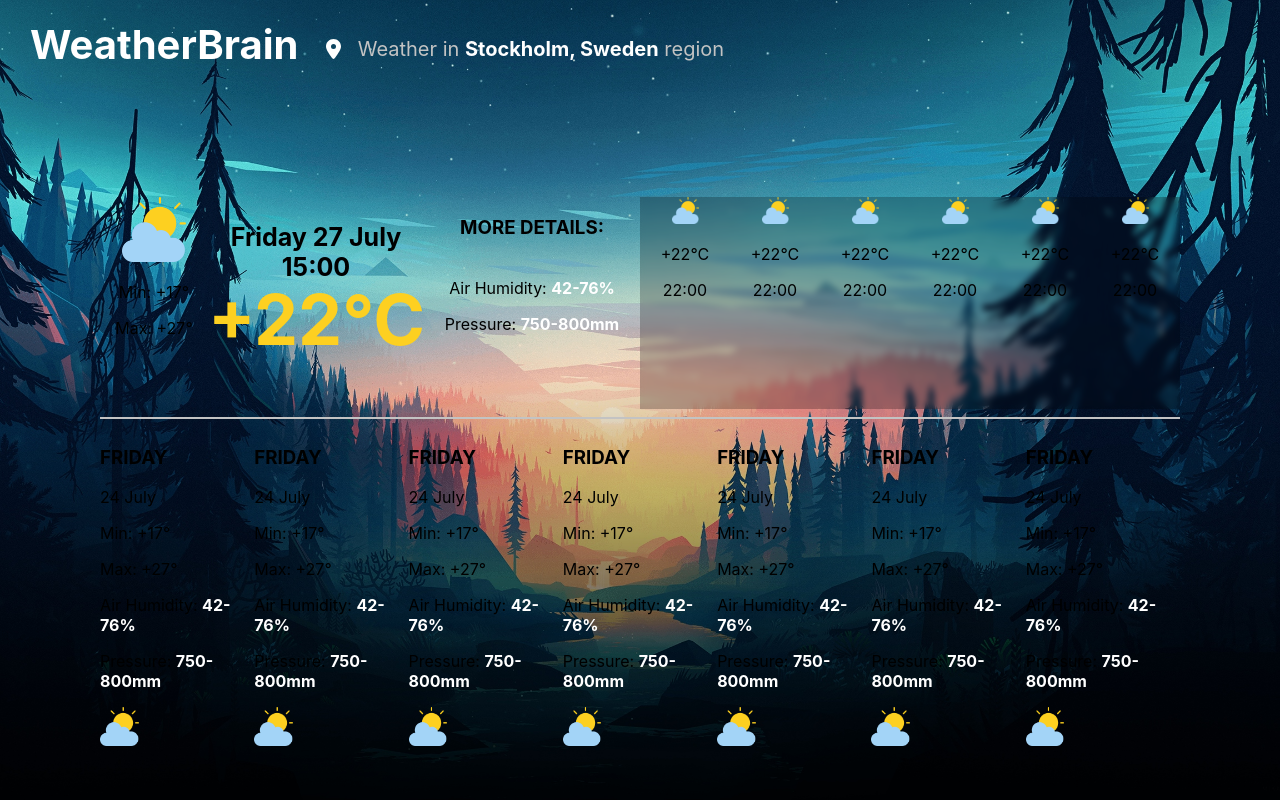
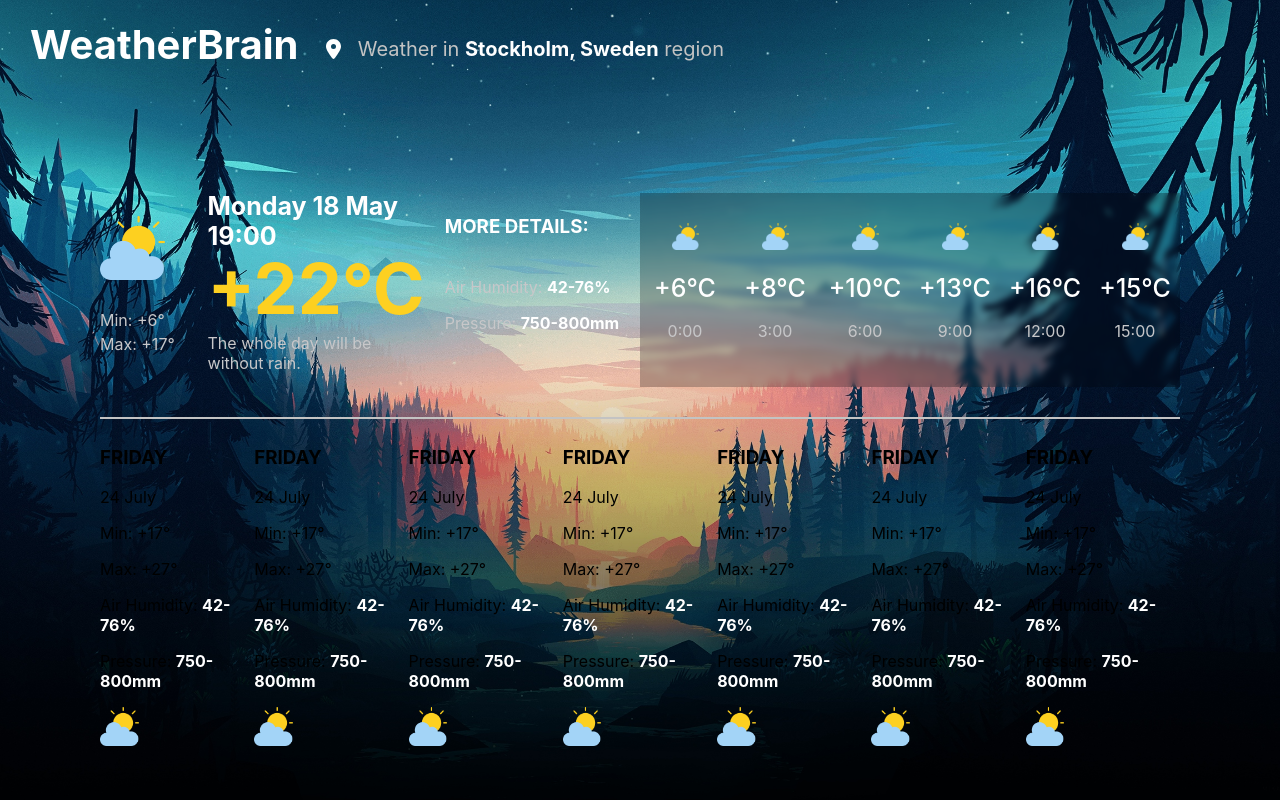
Before and after one commit to CasperKristiansson/Weather-Predictor, a React (Create React App) app: page / in a window 1280 px wide. Built offline with nearby package versions, Linux system fonts and the light colour scheme; the HTML template or start-up script is replaced by a standard one.

Commit message:
Current Weather Display updated font colors and redesigned layout

```diff
--- a/src/Home/currentWeatherDisplay.css
+++ b/src/Home/currentWeatherDisplay.css
@@ -3,14 +3,29 @@
     display: grid;
     width: calc(100%);
     grid-template-columns: 10% 20% 20% 50%;
+    color: white;
+    padding-bottom: 20px;
+    text-align: left;
+    place-items: center;
 }
 
 .currentMinMax img {
     width: 60%;
+    padding-bottom: 20px;
+}
+
+.currentMinMax {
+    line-height: 0.5;
+    color: #C7C7C9;
+}
+
+.currentOverview {
+    top: 50%;
 }
 
 .currentOverview h3 {
     font-size: 25px;
+    margin-top: 0px;
 }
 
 .currentOverview h1 {
@@ -19,8 +34,21 @@
     color: #FDD021;
 }
 
+.currentOverview p {
+    margin-top: -45px;
+    color: #C7C7C9;
+}
+
 .currentDetails h3 {
     padding-bottom: 20px;
+}
+
+.currentDetails {
+    margin-top: -35px;
+}
+
+.currentDetails p {
+    color: #C7C7C9;
 }
 
 .currentDay {
@@ -28,8 +56,23 @@
     grid-template-columns: calc(100%/6) calc(100%/6) calc(100%/6) calc(100%/6) calc(100%/6) calc(100%/6);
     background-color: #0000003e;
     backdrop-filter: blur(3px);
+    padding: 30px 0;
+}
+
+.currentDay {
+    text-align: center;
 }
 
 .currentDay img{
     width: 30%;
 }
+
+.currentDay h4 {
+    font-size: 25px;
+    line-height: 0;
+    font-weight: 500;
+}
+
+.currentDay p {
+    color: #C7C7C9;
+}
--- a/src/Home/currentWeatherDisplay.js
+++ b/src/Home/currentWeatherDisplay.js
@@ -2,6 +2,9 @@ import React from "react";
 import './currentWeatherDisplay.css'
 
 import cloudy from './weather-icons/cloudy.png'
+
+
+const data = [6, 8, 10, 13, 16, 15]
 
 export default () => {
   return (
@@ -9,12 +12,13 @@ export default () => {
       <div className="currentWeatherDisplay">
         <div className="currentMinMax">
           <img src={cloudy} alt="cloudy" />
-          <p>Min: +17°</p>
-          <p>Max: +27°</p>
+          <p>Min: +6°</p>
+          <p>Max: +17°</p>
         </div>
         <div className="currentOverview">
-          <h3>Friday 27 July 15:00</h3>
+          <h3>Monday 18 May 19:00</h3>
           <h1>+22°C</h1>
+          <p>The whole day will be without rain.</p>
         </div>
         <div className="currentDetails">
           <h3>MORE DETAILS:</h3>
@@ -25,8 +29,8 @@ export default () => {
           {Array.from({ length: 6 }, (v, k) => k).map(day => (
             <div>
               <img src={cloudy} alt="cloudy" />
-              <p>+22°C</p>
-              <p>22:00</p>
+              <h4>+{data[day]}°C</h4>
+              <p>{day * 3}:00</p>
             </div>
           ))}
         </div>
```
